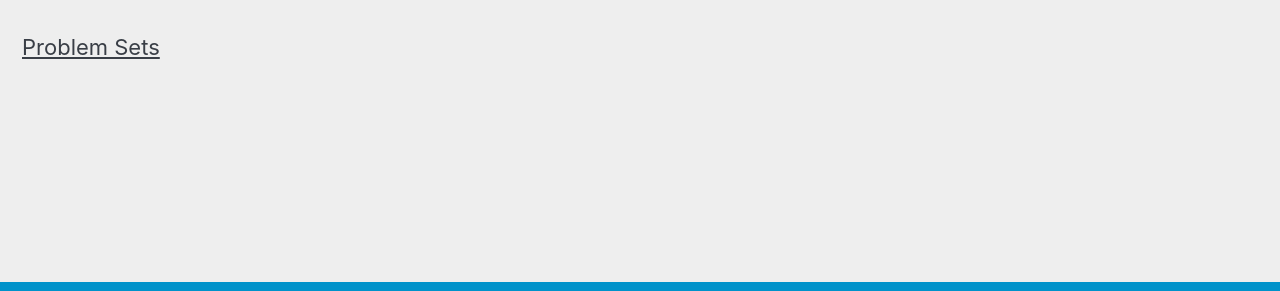
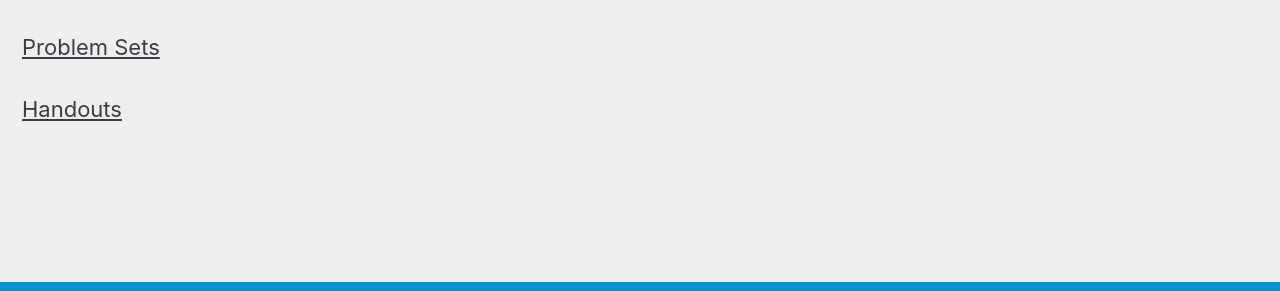
Before and after one commit to SethBushinsky/OCN623_Chemical_Oceanography, a Jekyll site: the page built from _pages/course-content.md, in a window 1280 px wide. Shown: the part 507-798 px from the top of the page. Built offline with Jekyll 4.4.1, drawn with Linux system fonts in a browser that asks for light colours; cached includes are drawn as plain includes.

Commit message:
Update course-content.md

```diff
--- a/_pages/course-content.md
+++ b/_pages/course-content.md
@@ -21,3 +21,5 @@ breadcrumbs: true
 [Section 5: Measuring processes in the ocean on short and long timescales](/OCN623_Chemical_Oceanography/course-content/05_ocean_tracers/)
 
 [Problem Sets](/OCN623_Chemical_Oceanography/course-content/Problem_Sets/)
+
+[Handouts](/OCN623_Chemical_Oceanography/course-content/Handouts/)
```
